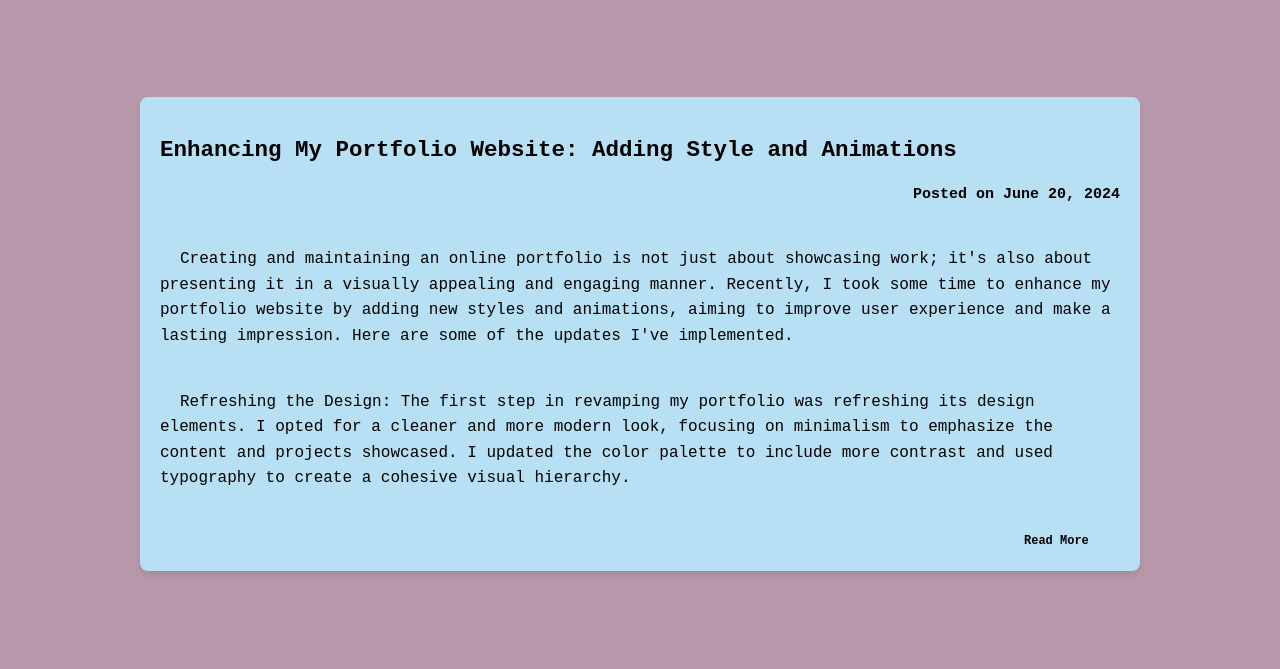
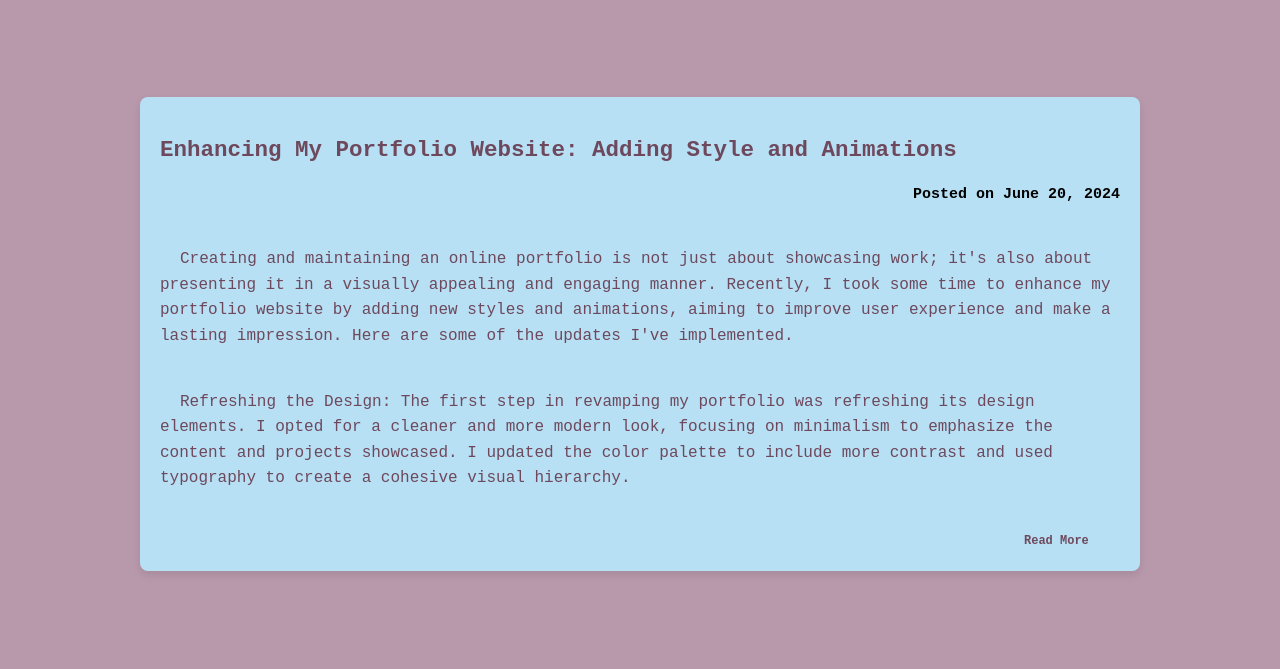
Before and after one commit to KhanhNLe/portfolio, a website: page blog.html in a window 1280 px wide. Shown: the part 131-800 px from the top of the page. Drawn offline with nearby package versions, Linux system fonts and the light colour scheme; a web font is replaced by a local one.

Commit message:
Updated Footer to Match Primary Page Color Schemes

```diff
--- a/CSS/blogstyles.css
+++ b/CSS/blogstyles.css
@@ -4,7 +4,7 @@
 
 /* Variables */
 :root {
-    --primary-color: #t;
+    --primary-color: #6e485c;
     --bulleyes: #b7e0f4;
     --secondary-black: #a5747c;
     --secondary-white: #e2f3fd;
--- a/CSS/style.css
+++ b/CSS/style.css
@@ -496,7 +496,7 @@ p {
 
 #hero .container .right {
     flex: 8;
-    animation: fade 1.3s ease-in forwards;
+    /* animation: fade 1.3s ease-in forwards; Disabled for Right Now, Testing New Animation Frameworks */
 }
 
 #hero .left .subheading {
@@ -1253,3 +1253,6 @@ p {
         text-align: center;
     }
 }
+
+
+/* Custom Animation */
```
Also changed, not shown: index.html (+1 -1 lines), Javascript/script.js (line endings or trailing spaces), new-image.jpg (renamed from Image/Robot Scene.jpg), 1 other file.
